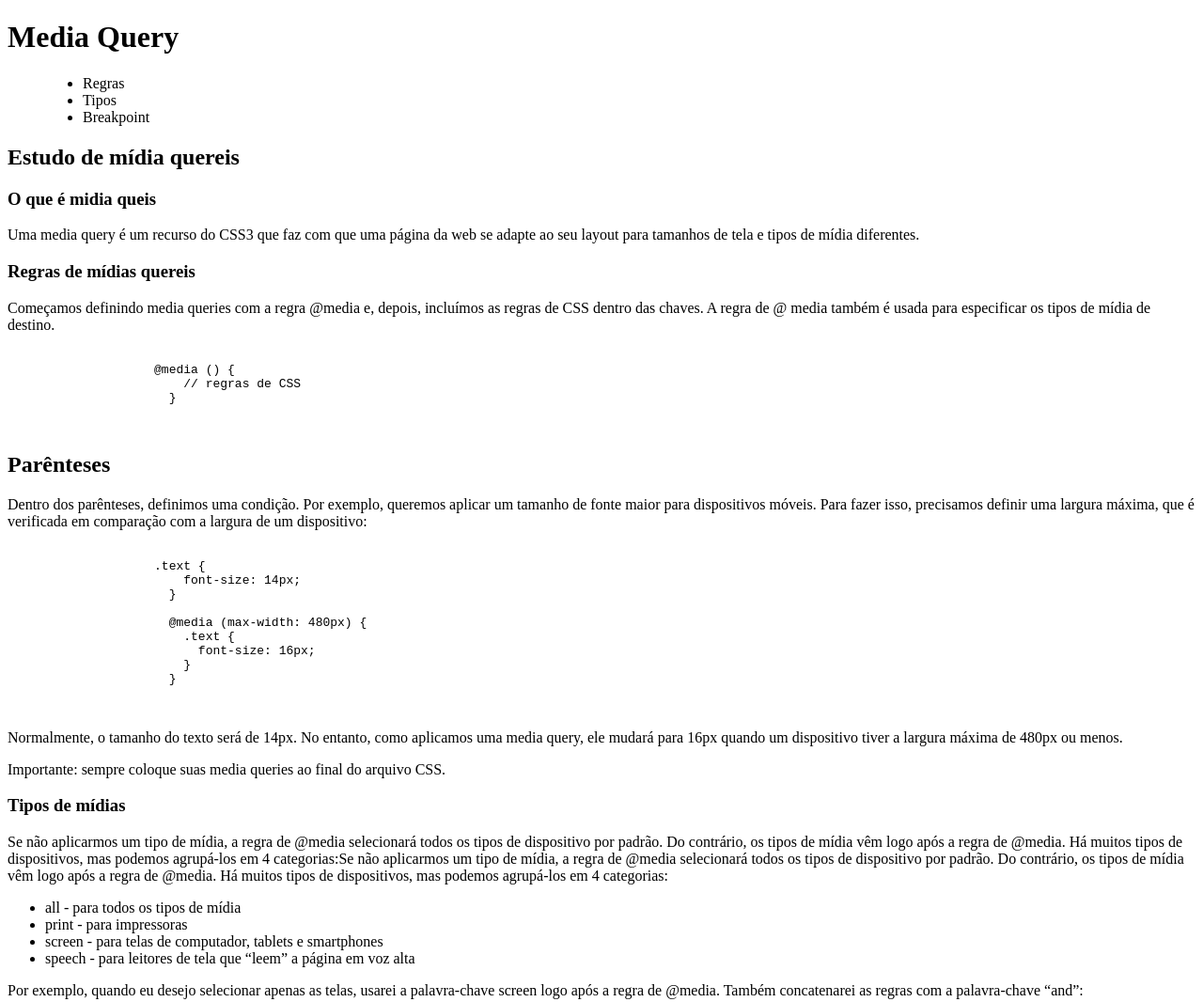
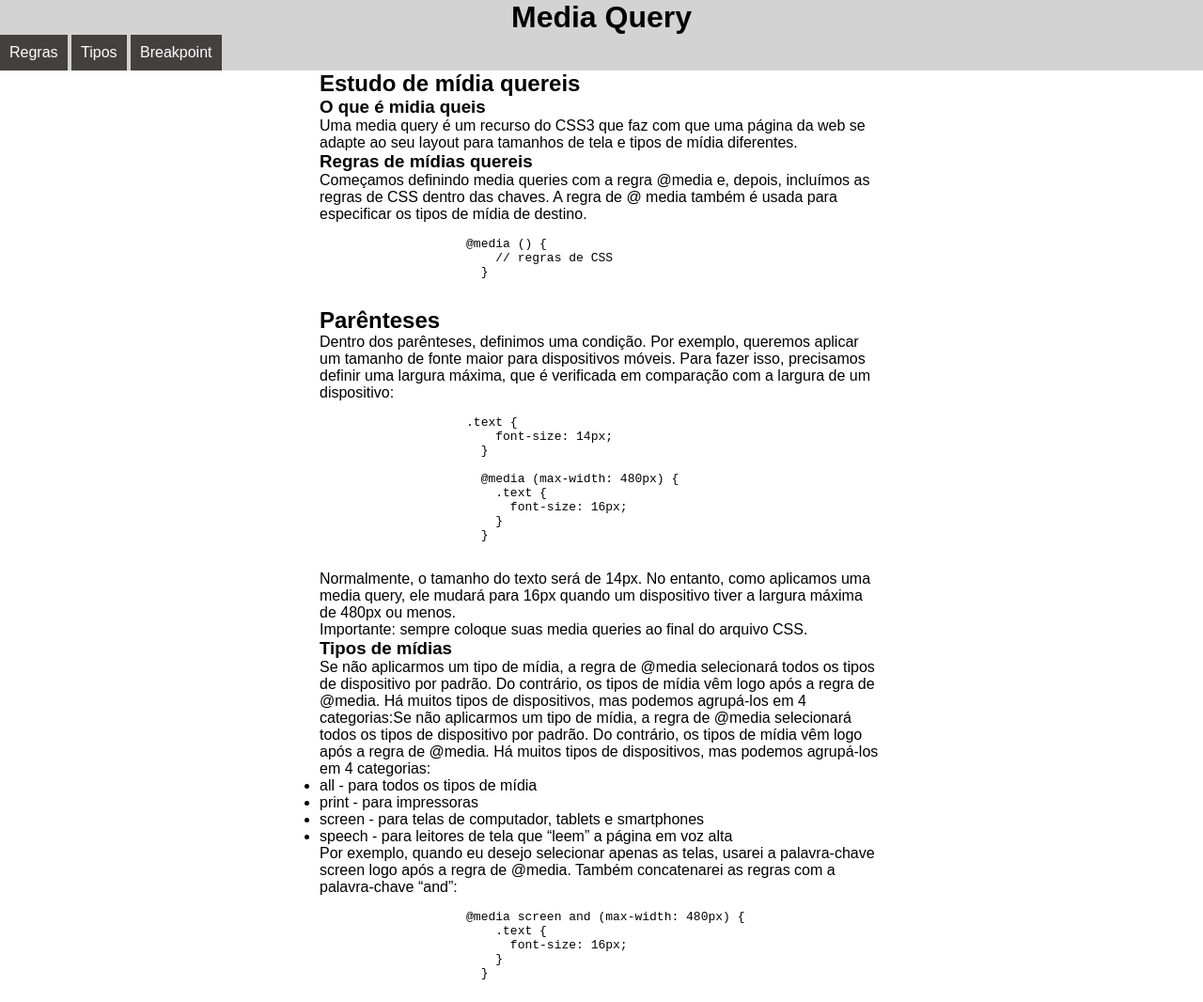
Before and after one commit to HelioTavaresBatalha/midia-query-type, a plain HTML site: page index.html in a window 1280 px wide. Shown: the top 1066 px of the page at 94% size. Drawn offline with Linux system fonts and the light colour scheme.

Commit message:
Estilização da tela e da impressora

```diff
--- /dev/null
+++ b/estilos/impressoras.css
@@ -0,0 +1,22 @@
+@charset "UTF-8";
+
+/* Estilos para impressoras */
+
+* {
+    margin: 10px;
+    padding: 10px;
+    }
+html {
+    font-family: 'Courier New', Courier, monospace;
+    font-size: 1.5em;
+    line-height: 1.5em;
+}
+menu {
+    display: none;
+}
+article {
+    width: 100%;
+}
+article::after {
+    content: 'Esse artigo foi impresso através da plataforma https://heliotavaresbatalha.github.io/midia.query-print/';
+}
--- /dev/null
+++ b/estilos/tela.css
@@ -0,0 +1,33 @@
+@charset "UTF-8";
+
+/* Estilos para telas */
+
+* {
+    margin: 0px;
+    padding: 0px;
+}
+
+html {
+    font-family: Arial, Helvetica, sans-serif;
+    font-size: 1em;
+}
+header {
+    background-color: lightgray;
+}
+header > h1 {
+    text-align: center;
+}
+menu ul {
+    list-style-type: none;
+}
+menu li {
+    display: inline-block;
+    padding: 10px;
+    background-color: rgb(67, 64, 64);
+    color: white;
+}
+article {
+    width: 600px;
+    display: block;
+    margin: auto;
+}
--- a/index.html
+++ b/index.html
@@ -4,6 +4,8 @@
     <meta charset="UTF-8">
     <meta name="viewport" content="width=device-width, initial-scale=1.0">
     <title>Midia query</title>
+    <link rel="stylesheet" href="estilos/tela.css" media="screen">
+    <link rel="stylesheet" href="estilos/impressoras.css" media="print">
 </head>
 <body>
     <header>
```
